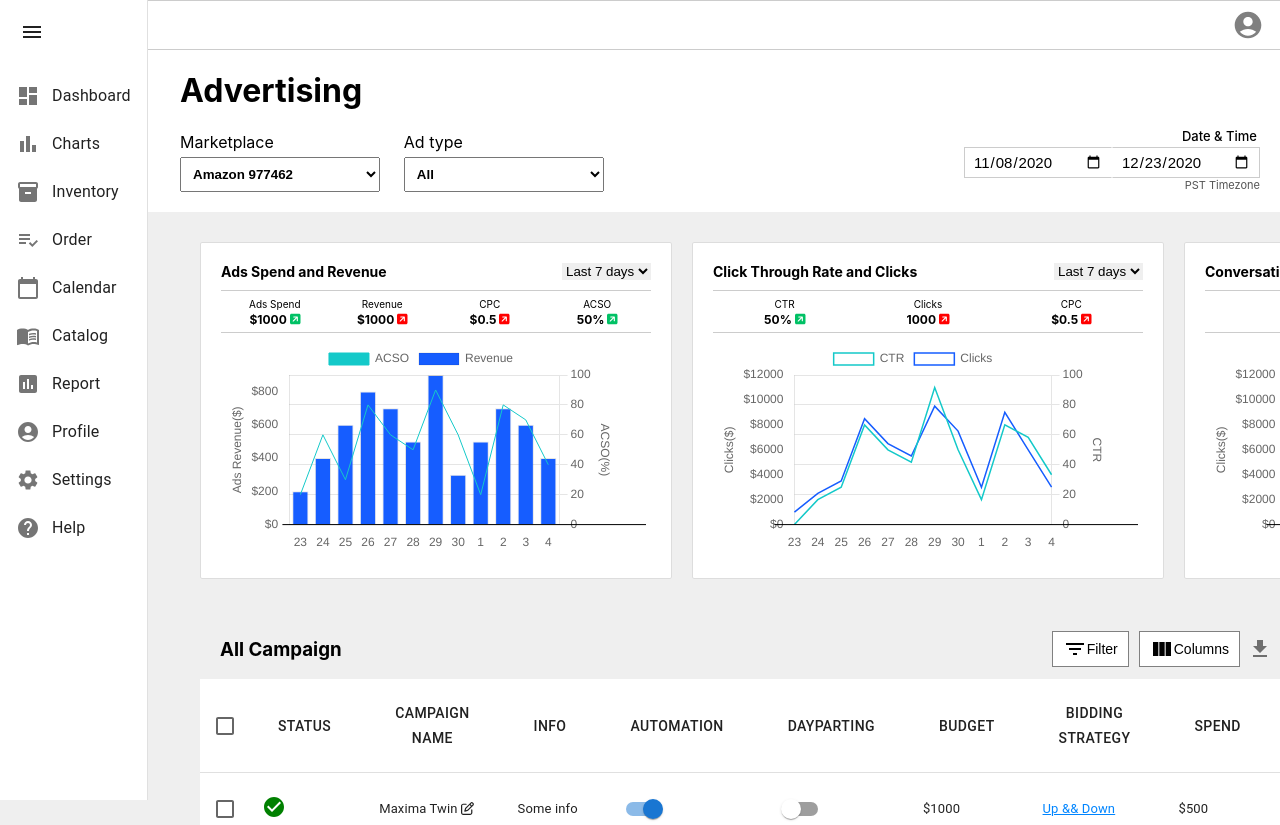
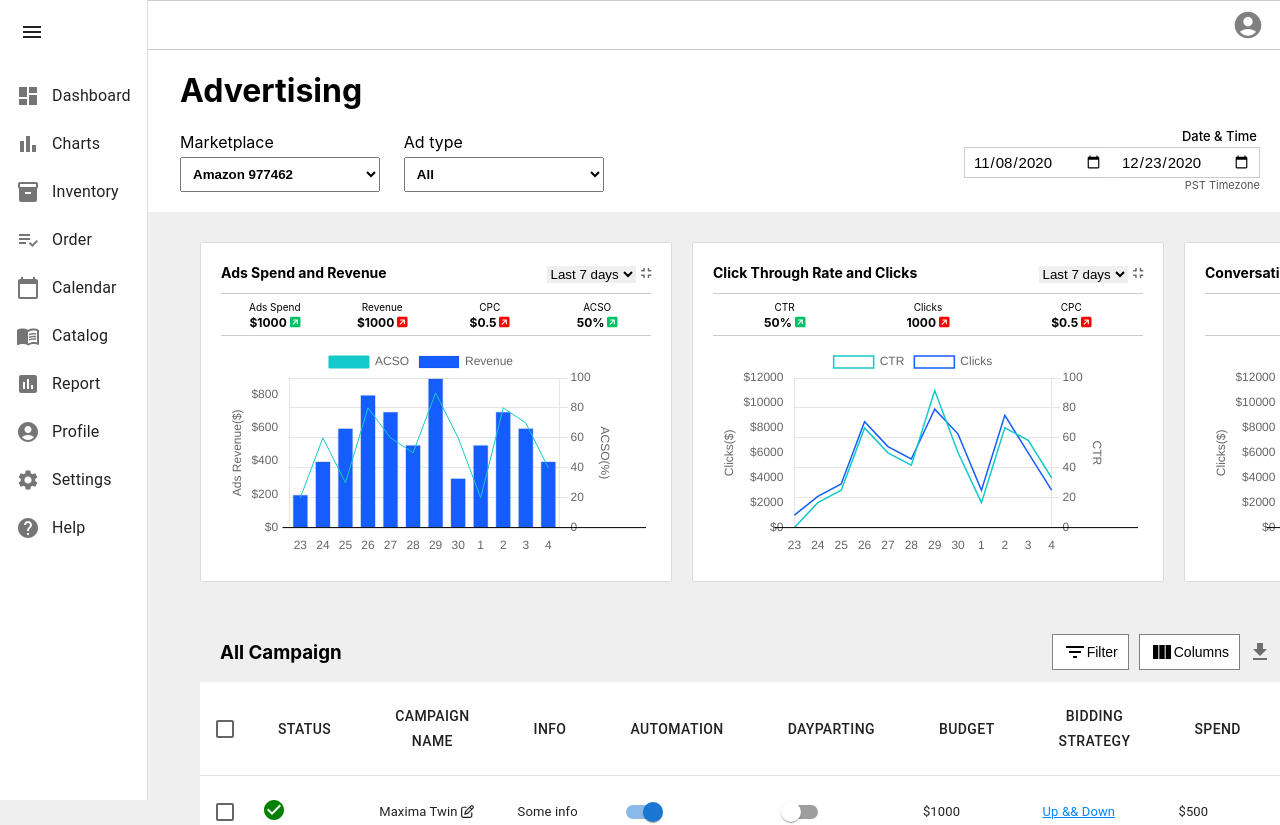
Before and after one commit to imsammelvin/napqueen, a React (Create React App) app: page / in a window 1280 px wide. Shown: the top 825 px of the page. Built offline with nearby package versions, Linux system fonts and the light colour scheme.

Commit message:
added compress icon

```diff
--- a/src/components/Card.js
+++ b/src/components/Card.js
@@ -2,16 +2,24 @@ import React from "react";
 import "./Card.css";
 import { FontAwesomeIcon } from "@fortawesome/react-fontawesome";
 import { faSquareArrowUpRight } from "@fortawesome/free-solid-svg-icons";
+import { faCompress } from "@fortawesome/free-solid-svg-icons";
 
 const Card = ({ children, data }) => {
   return (
     <div className="card">
       <div className="card-header">
         <h2>{data.title}</h2>
-        <select>
-          <option>Last 7 days</option>
-          {/* Add more dropdown options as needed */}
-        </select>
+        <div>
+          <select style={{ marginRight: "5px" }}>
+            <option>Last 7 days</option>
+            {/* Add more dropdown options as needed */}
+          </select>
+          <FontAwesomeIcon
+            icon={faCompress}
+            size="xs"
+            style={{ color: "#696969" }}
+          />
+        </div>
       </div>
       <hr></hr>
       <div className="card-content">
```
